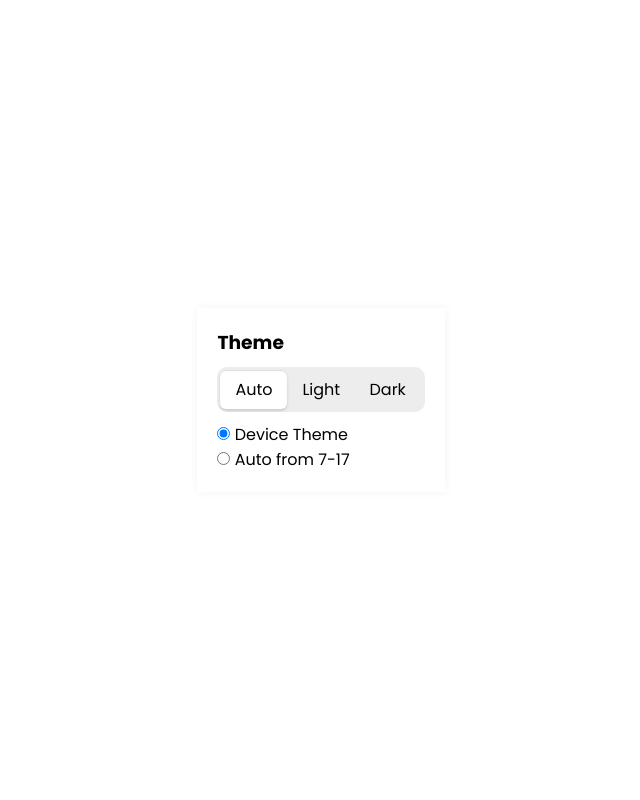
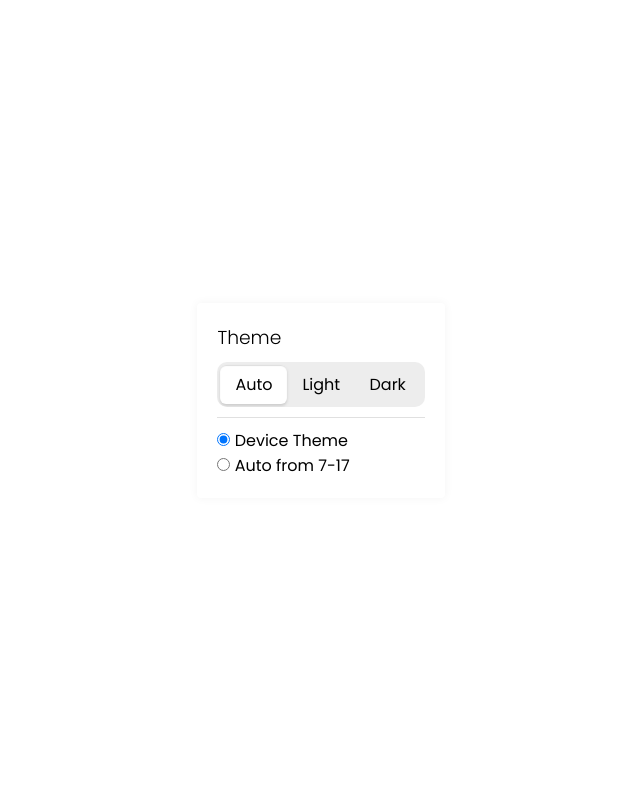
Before and after one commit to Bawelna0225/small-projects, a PHP site: page / in a window 1280 px wide. Shown: the whole page, without its empty margins (319-959 px from the left). Run offline with PHP 8.4, Linux system fonts and the light colour scheme.

Commit message:
theme colors

```diff
--- a/auto-theme/css/style.css
+++ b/auto-theme/css/style.css
@@ -7,13 +7,22 @@
 }
 
 :root {
-  --bg-color: #fff;
+  --bg-primary: #fff;
+  --wrapper-bg: #fff;
   --bg-secondary: #ededed;
   --bg-button: #fff;
   --slider-shadow: inset 0 1px 1px #ddd, 0 2px 3px #ccc;
+  --color: #000;
+  --border-color: rgb(224, 224, 224);
 }
 :root.dark {
-  --bg-color: #111;
+  --bg-primary: #111;
+  --wrapper-bg: rgb(42, 42, 42);
+  --bg-secondary: #343434;
+  --bg-button: rgb(36, 36, 36);
+  --slider-shadow: inset 0 1px 1px rgb(47, 47, 47), 0 2px 3px rgb(27, 27, 27);
+  --color: rgb(255, 255, 255);
+  --border-color: rgb(67, 67, 67);
 }
 
 body {
@@ -21,16 +30,21 @@ body {
   height: 100vh;
   display: grid;
   place-content: center;
-  background-color: var(--bg-color);
+  background-color: var(--bg-primary);
+  color: var(--color);
 }
 
 .theme-wrapper {
-  background-color: #fff;
+  background-color: var(--wrapper-bg);
   box-shadow: 0px 0px 10px rgba(0, 0, 0, 0.05);
   padding: 20px;
   display: flex;
   flex-direction: column;
   gap: 10px;
+  border-radius: 4px;
+}
+.theme-wrapper h3 {
+  font-weight: 300;
 }
 .theme-wrapper .theme-switcher {
   position: relative;
@@ -76,4 +90,8 @@ body {
   padding: 10px 15px;
   z-index: 2;
   width: 33.3333333333%;
+}
+.theme-wrapper .auto-theme-settings {
+  border-top: 1px solid var(--border-color);
+  padding-top: 10px;
 }/*# sourceMappingURL=style.css.map */
--- a/auto-theme/css/style.scss
+++ b/auto-theme/css/style.scss
@@ -6,12 +6,21 @@
 	font-family: 'Poppins', sans-serif;
 }
 :root {
-	--bg-color: #fff;
+	--bg-primary: #fff;
+	--wrapper-bg: #fff;
 	--bg-secondary: #ededed;
 	--bg-button: #fff;
 	--slider-shadow: inset 0 1px 1px #ddd, 0 2px 3px #ccc;
+	--color: #000;
+	--border-color: rgb(224, 224, 224);
 	&.dark {
-		--bg-color: #111;
+		--bg-primary: #111;
+		--wrapper-bg: rgb(42, 42, 42);
+		--bg-secondary: #343434;
+		--bg-button: rgb(36, 36, 36);
+		--slider-shadow: inset 0 1px 1px rgb(47, 47, 47), 0 2px 3px rgb(27, 27, 27);
+		--color: rgb(255, 255, 255);
+		--border-color: rgb(67, 67, 67);
 	}
 }
 body {
@@ -19,15 +28,20 @@ body {
 	height: 100vh;
 	display: grid;
 	place-content: center;
-	background-color: var(--bg-color);
+	background-color: var(--bg-primary);
+	color: var(--color);
 }
 .theme-wrapper {
-	background-color: #fff;
+	background-color: var(--wrapper-bg);
 	box-shadow: 0px 0px 10px rgba(0, 0, 0, 0.05);
 	padding: 20px;
 	display: flex;
 	flex-direction: column;
 	gap: 10px;
+	border-radius: 4px;
+	h3 {
+		font-weight: 300;
+	}
 	.theme-switcher {
 		position: relative;
 		background-color: var(--bg-secondary);
@@ -74,5 +88,7 @@ body {
 		}
 	}
 	.auto-theme-settings {
+		border-top: 1px solid var(--border-color);
+		padding-top: 10px;
 	}
 }
```
Also changed, not shown: 1 other file.
